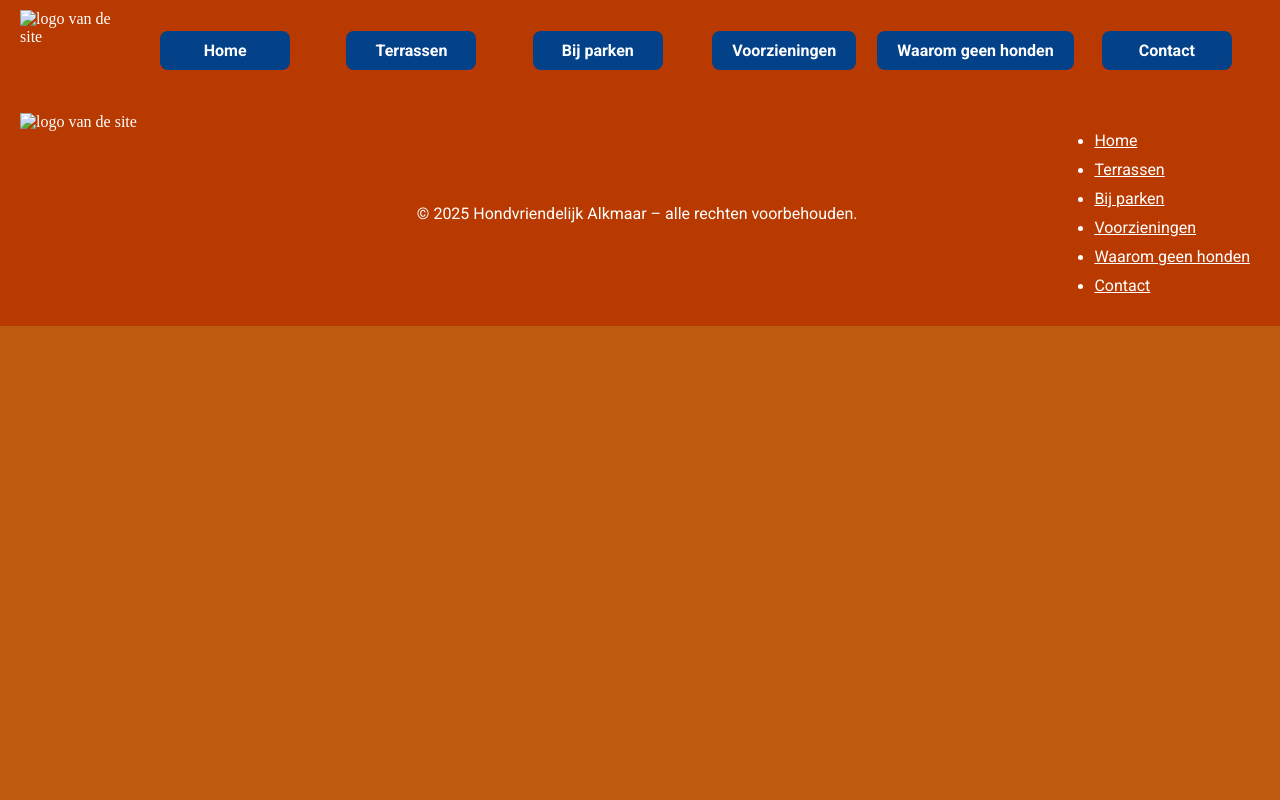
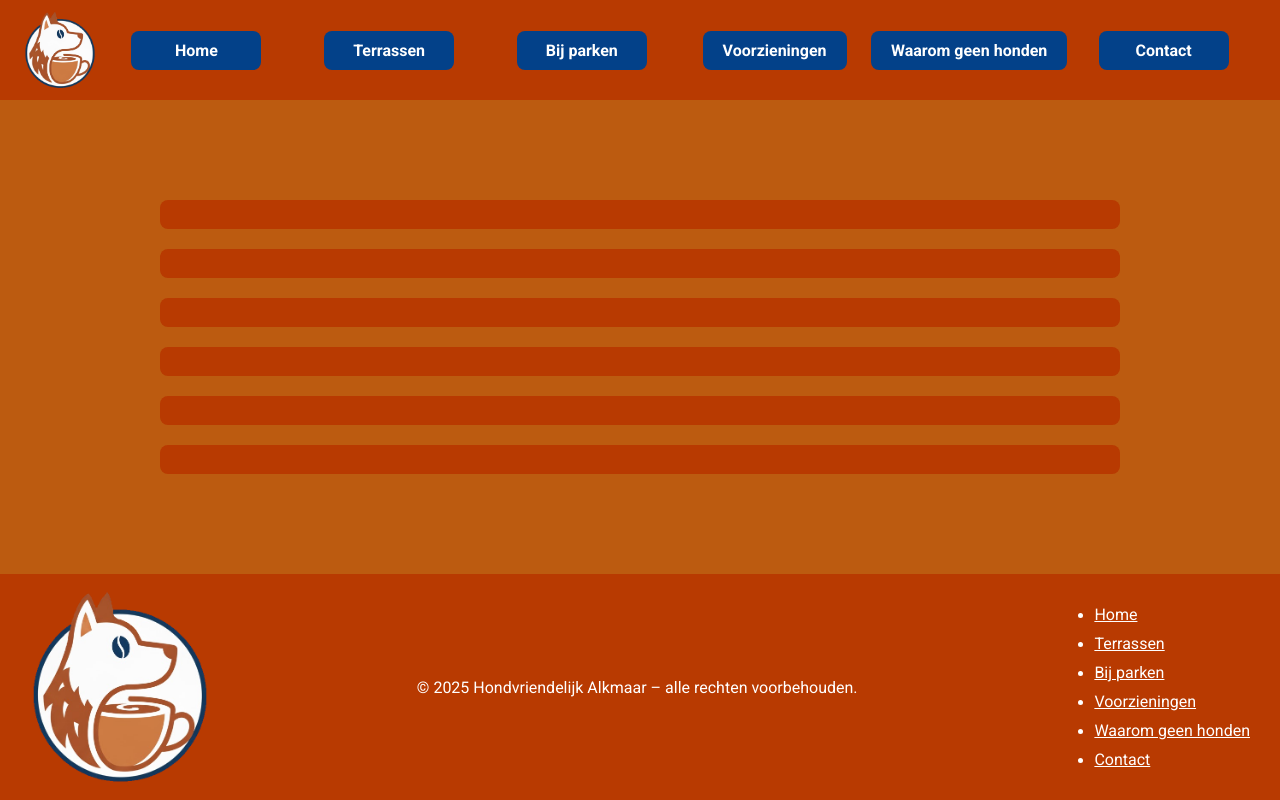
Before and after one commit to PixeIcaft/assessment2324, a plain HTML site: page index.html in a window 1280 px wide. Drawn offline with Linux system fonts and the light colour scheme; a web font is replaced by a local one.

Commit message:
design img and start on main

```diff
--- a/css/style.css
+++ b/css/style.css
@@ -112,3 +112,41 @@ footer nav ul li a {
 footer a:hover {
   filter: brightness(50%);
 }
+
+main {
+  flex-grow: 1;
+  display: grid;
+  /* justify-content: center; */
+  grid-template-rows: repeat(6, 1fr);
+  gap: 20px;
+  /* padding: 20px; */
+  padding: 40px 0;
+  height: 100%;
+  /* margin: 0 auto; */
+}
+
+main section {
+  display: flex;
+  flex-direction: column;
+  align-items: center;
+  justify-content: center;
+
+  background-color: var(--primary-color);
+  border-radius: 8px;
+  /* width: 100%; */
+  /* min-width: 960px; */
+  max-width: 1200px;
+  width: 100%;
+  height: auto;
+}
+
+@media (min-width: 961px) {
+  main {
+    padding: 100px 40px;
+    justify-content: center;
+  }
+
+  main section {
+    min-width: 960px;
+  }
+}
--- a/index.html
+++ b/index.html
@@ -8,7 +8,7 @@
 </head>
 <body>
      <header>
-      <img src="image/logo.png" alt="logo van de site" class="logo-header" />
+      <img src="img/logo.png" alt="logo van de site" class="logo-header" />
       <nav>
         <ul>
           <li>
@@ -33,10 +33,15 @@
       </nav>
     </header>
     <main>
-
+        <section></section>
+        <section></section>
+        <section></section>
+        <section></section>
+        <section></section>
+        <section></section>
     </main>
     <footer>
-      <img src="image/logo.png" alt="logo van de site" class="logo-footer" />
+      <img src="img/logo.png" alt="logo van de site" class="logo-footer" />
       <p>&copy; 2025 Hondvriendelijk Alkmaar – alle rechten voorbehouden.</p>
 
       <nav>
```
Also changed, not shown: design/Desktop Sections-5.png (added), design/Mobile Sections-1.png (added), design/Mobile Sections-2.png (added), design/Mobile Sections-3.png (added), design/Mobile Sections-4.png (added), design/Mobile Sections-5.png (added), design/Mobile Sections.png (added), design/mobile.png (deleted), design/pc.png (deleted), student.txt, 5 other files.
